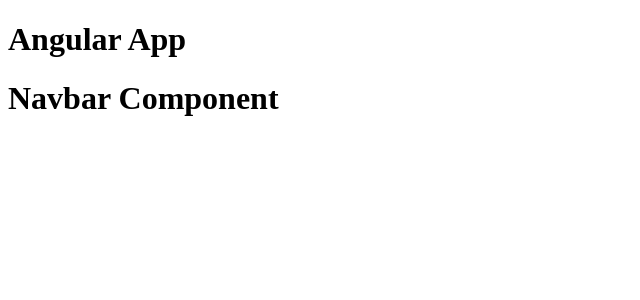
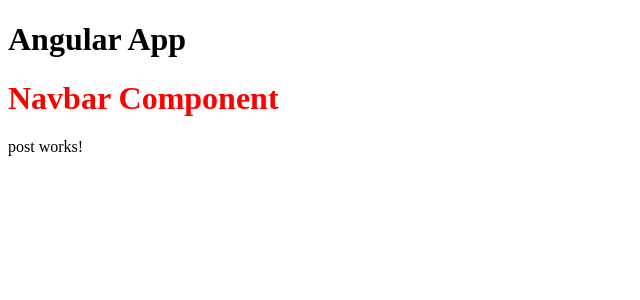
Before and after one commit to Codinglone/angular-second, an Angular app: page / in a window 1280 px wide. Shown: the top 300 px of the page, without its empty margins (0-640 px from the left). Built offline with nearby package versions, Linux system fonts and the light colour scheme.

Commit message:
Created post compoent

```diff
--- a/src/app/app.component.html
+++ b/src/app/app.component.html
@@ -1,2 +1,3 @@
 <h1>Angular App</h1>
 <app-navbar></app-navbar>
+<app-post></app-post>
--- a/src/app/app.module.ts
+++ b/src/app/app.module.ts
@@ -4,11 +4,13 @@ import { BrowserModule } from '@angular/platform-browser';
 import { AppRoutingModule } from './app-routing.module';
 import { AppComponent } from './app.component';
 import { NavbarComponent } from './navbar/navbar.component';
+import { PostComponent } from './post/post.component';
 
 @NgModule({
   declarations: [
     AppComponent,
-    NavbarComponent
+    NavbarComponent,
+    PostComponent
   ],
   imports: [
     BrowserModule,
--- a/src/app/navbar/navbar.component.css
+++ b/src/app/navbar/navbar.component.css
@@ -0,0 +1,3 @@
+h1 {
+    color: red;
+}
--- /dev/null
+++ b/src/app/post/post.component.html
@@ -0,0 +1 @@
+<p>post works!</p>
```
Also changed, not shown: src/app/post/post.component.ts (added, +10 -0 lines), src/app/post/post.component.css (added), 1 other file (tests, documents, lock files or other folders).
